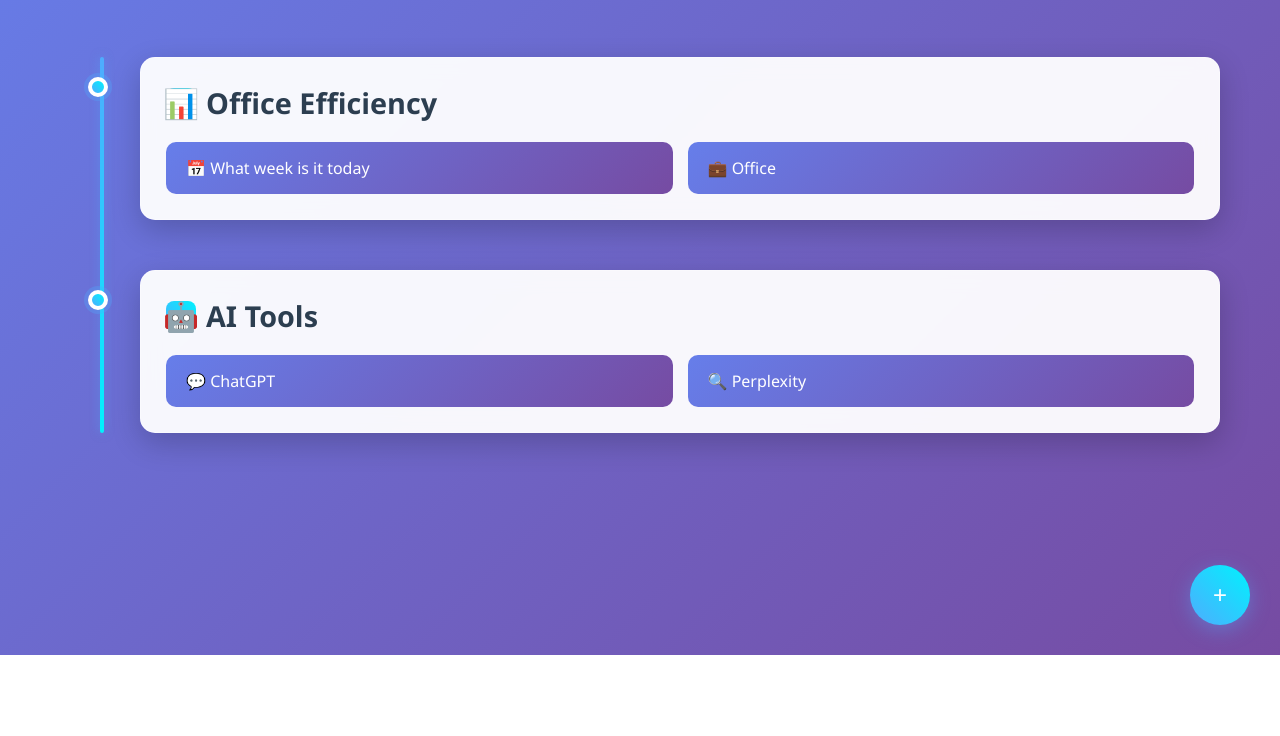
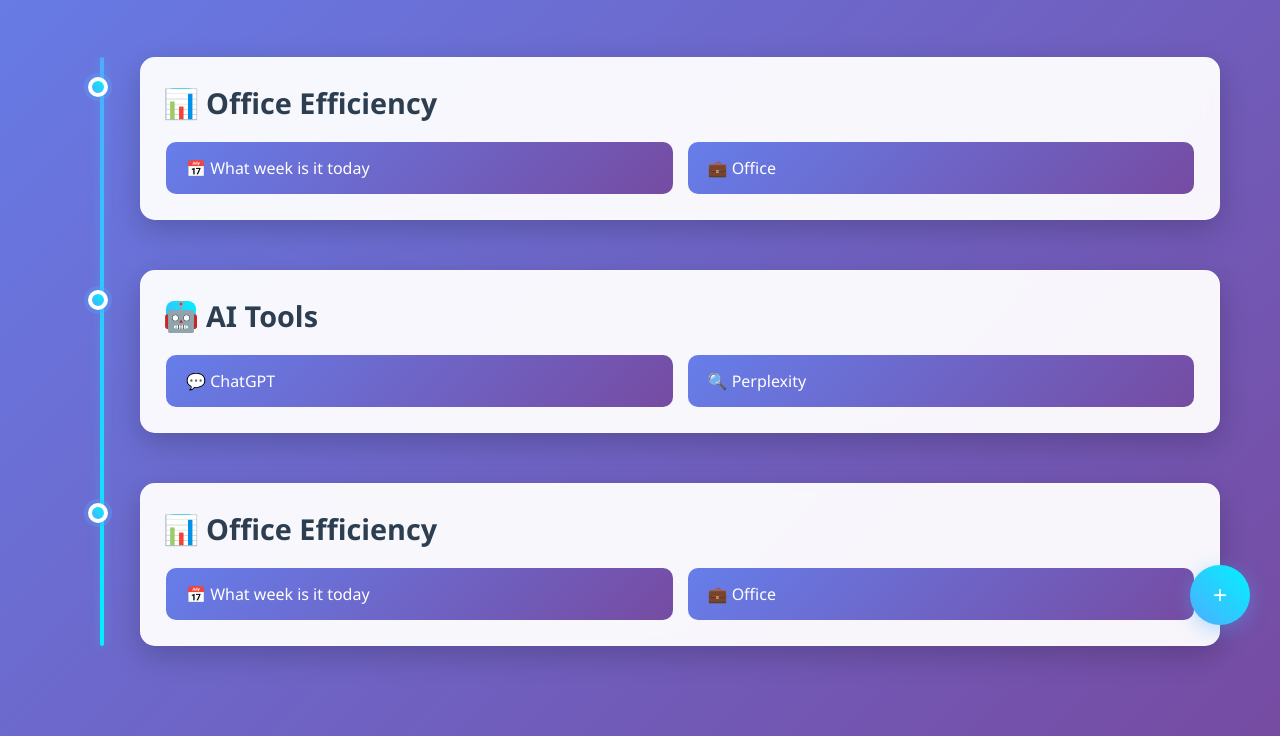
Before and after one commit to yanweifuture/tsingyewaitools, a plain HTML site: page index.html in a window 1280 px wide. Shown: the part 145-881 px from the top of the page. Before the commit the page ends 800 px from the top, so only its background shows below. Drawn offline with Linux system fonts and the light colour scheme.

Commit message:
Update index.html

```diff
--- a/index.html
+++ b/index.html
@@ -346,6 +346,26 @@
                     </div>
                 </div>
             </div>
+
+            <div class="category">
+                <div class="category-marker"></div>
+                <div class="category-card">
+                    <h2 class="category-title">
+                        <div class="category-icon">📊</div>
+                        Office Efficiency
+                    </h2>
+                    <div class="tools-grid">
+                        <a href="https://yanweifuture.github.io/tsingyewaitools/date_tools.html" class="tool-link" target="_blank">
+                            📅 What week is it today
+                        </a>
+                        <a href="https://www.microsoft.com" class="tool-link" target="_blank">
+                            💼 Office
+                        </a>
+                    </div>
+                </div>
+            </div>
+
+
         </div>
     </div>
 
```
